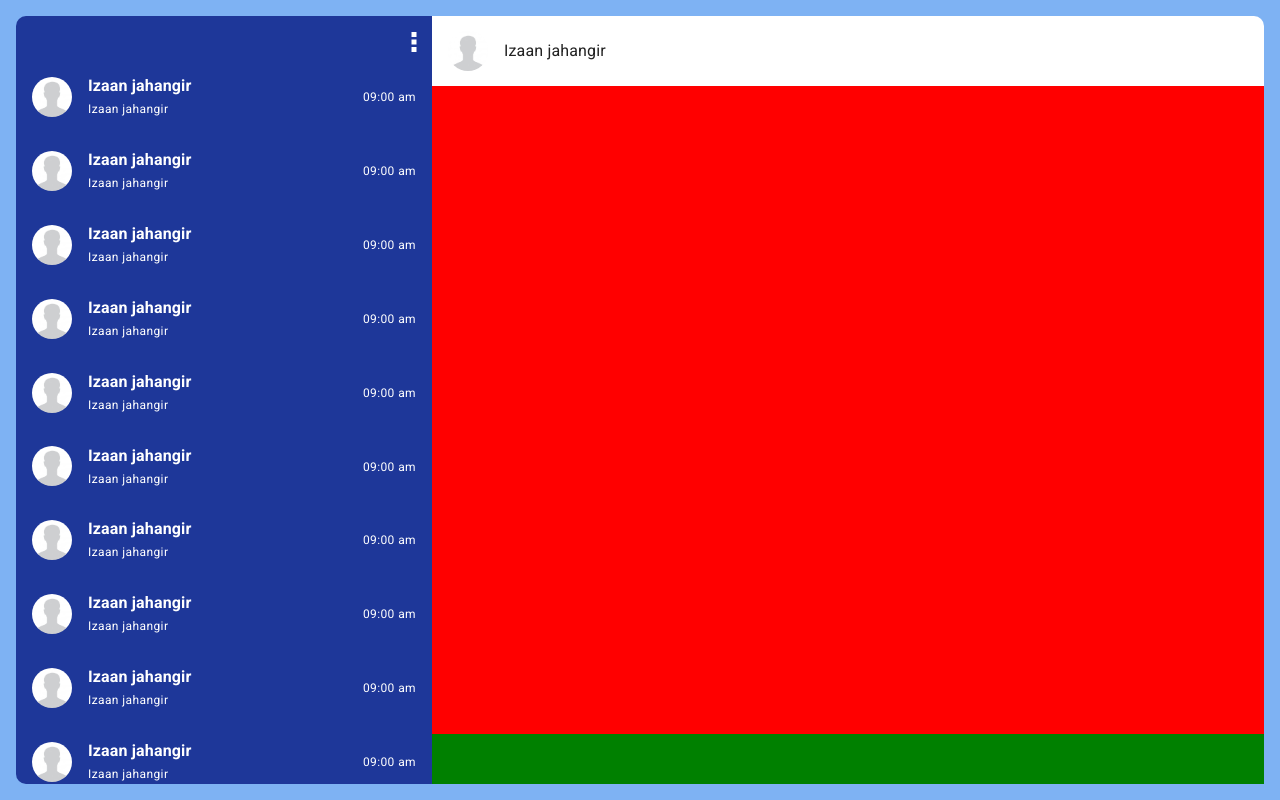
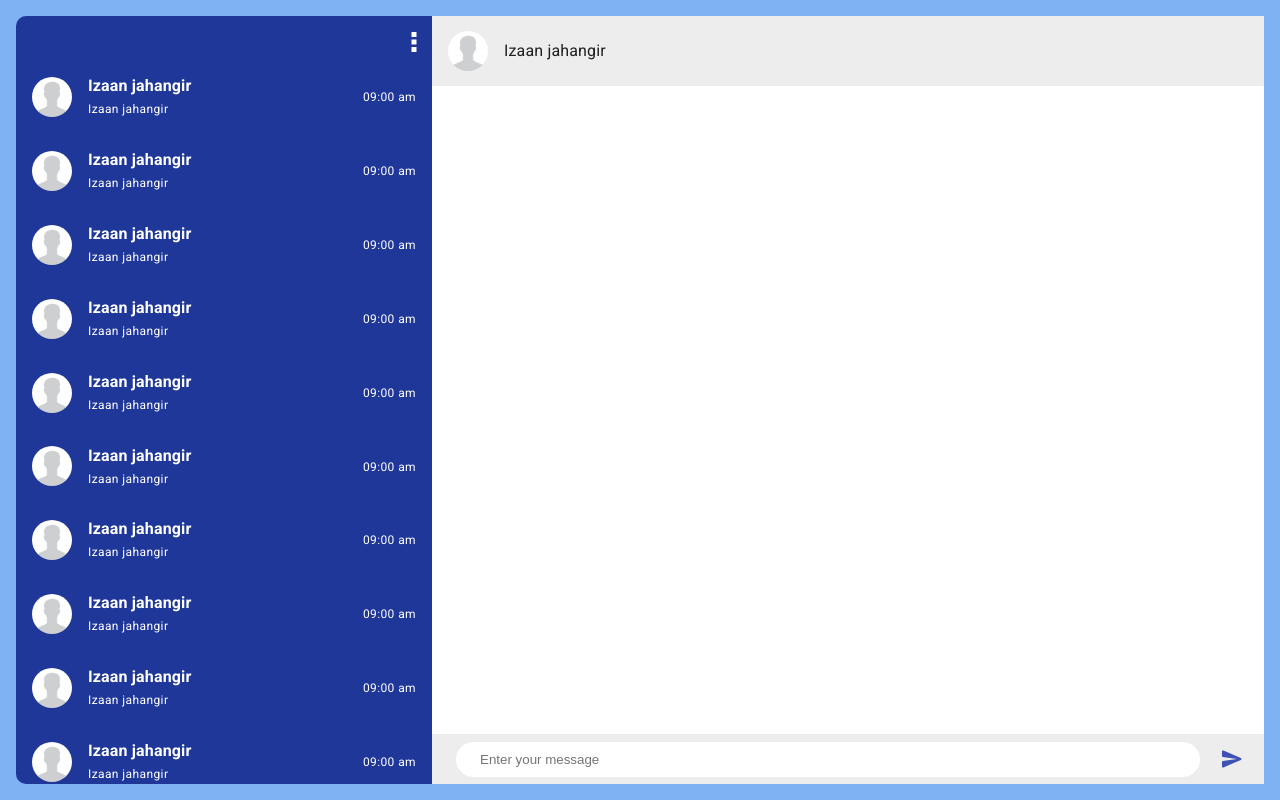
Before and after one commit to izaanjahangir/mern-chat-app-realtime, a React (Create React App) app in the folder client/: page / in a window 1280 px wide. Built offline with nearby package versions, Linux system fonts and the light colour scheme.

Commit message:
[client] UI improvements

```diff
--- a/client/src/config/colors.js
+++ b/client/src/config/colors.js
@@ -2,4 +2,5 @@ export default {
   PRIMARY_DARK: "#1e3799",
   PRIMARY_LIGHT: "#7eb2f3",
   WHITE: "#ffffff",
+  GREY: "#ededed",
 };
--- a/client/src/screens/Home/components/ChatHeader/style.js
+++ b/client/src/screens/Home/components/ChatHeader/style.js
@@ -1,4 +1,6 @@
 import { makeStyles } from "@material-ui/core/styles";
+
+import colors from "../../../../config/colors";
 
 const useStyles = makeStyles((theme) => ({
   container: {
@@ -7,6 +9,7 @@ const useStyles = makeStyles((theme) => ({
     alignItems: "center",
     paddingLeft: theme.spacing(2),
     paddingRight: theme.spacing(2),
+    backgroundColor: colors.GREY,
   },
   username: {
     paddingLeft: theme.spacing(2),
--- /dev/null
+++ b/client/src/screens/Home/components/MessageInput/index.js
@@ -0,0 +1,15 @@
+import React from "react";
+
+import useStyles from "./style";
+
+function MessageInput() {
+  const classes = useStyles();
+
+  return (
+    <div className={classes.container}>
+      <input placeholder="Enter your message" className={classes.input} />
+    </div>
+  );
+}
+
+export default MessageInput;
--- /dev/null
+++ b/client/src/screens/Home/components/MessageInput/style.js
@@ -0,0 +1,26 @@
+import { makeStyles } from "@material-ui/core/styles";
+
+const useStyles = makeStyles((theme) => ({
+  container: {
+    display: "flex",
+    flexDirection: "row",
+    alignItems: "center",
+    height: "100%",
+    paddingLeft: theme.spacing(3),
+    // paddingRight: theme.spacing(3),
+    flex: 1
+  },
+  input: {
+    borderRadius: "20px",
+    borderWidth: 0,
+    height: "35px",
+    flex: 1,
+    paddingLeft: theme.spacing(3),
+    paddingRight: theme.spacing(3),
+    "&:focus": {
+      outline: 0,
+    },
+  },
+}));
+
+export default useStyles;
--- a/client/src/screens/Home/components/MessageInputArea/index.js
+++ b/client/src/screens/Home/components/MessageInputArea/index.js
@@ -1,11 +1,21 @@
 import React from "react";
+import SendRoundedIcon from "@material-ui/icons/SendRounded";
 
+import Button from "../../../../components/Button";
+import MessageInput from "../MessageInput";
 import useStyles from "./style";
 
 function MessageInputArea() {
   const classes = useStyles();
 
-  return <div className={classes.container}></div>;
+  return (
+    <div className={classes.container}>
+      <MessageInput />
+      <Button className={classes.button} color="primary" variant="text">
+        <SendRoundedIcon />
+      </Button>
+    </div>
+  );
 }
 
 export default MessageInputArea;
--- a/client/src/screens/Home/components/MessageInputArea/style.js
+++ b/client/src/screens/Home/components/MessageInputArea/style.js
@@ -1,9 +1,12 @@
 import { makeStyles } from "@material-ui/core/styles";
+
+import colors from "../../../../config/colors";
 
 const useStyles = makeStyles((theme) => ({
   container: {
     height: "50px",
-    backgroundColor: "green",
+    backgroundColor: colors.GREY,
+    display: "flex",
   },
 }));
 
--- a/client/src/screens/Home/index.js
+++ b/client/src/screens/Home/index.js
@@ -38,7 +38,7 @@ function Home() {
           <Grid className={classes.rightContainer} item xs={12} md={8}>
             <div className={classes.rightInnerContainer}>
               <ChatHeader />
-              <div style={{ flex: 1, backgroundColor: "red" }}></div>
+              <div className={classes.messageContainer}></div>
               <MessageInputArea />
             </div>
           </Grid>
--- a/client/src/screens/Home/style.js
+++ b/client/src/screens/Home/style.js
@@ -21,7 +21,6 @@ const useStyles = makeStyles((theme) => ({
     width: "100%",
     display: "flex",
     borderRadius: 50,
-    backgroundColor: "red",
   },
   leftContainer: {
     borderTopLeftRadius: 10,
@@ -65,6 +64,9 @@ const useStyles = makeStyles((theme) => ({
     width: "20px",
     cursor: "pointer",
   },
+  messageContainer: {
+    flex: 1
+  },
 }));
 
 export default useStyles;
```
